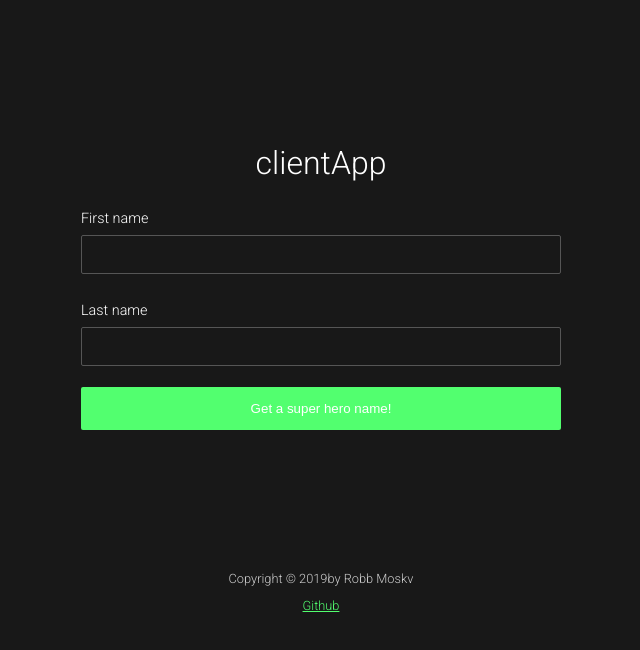
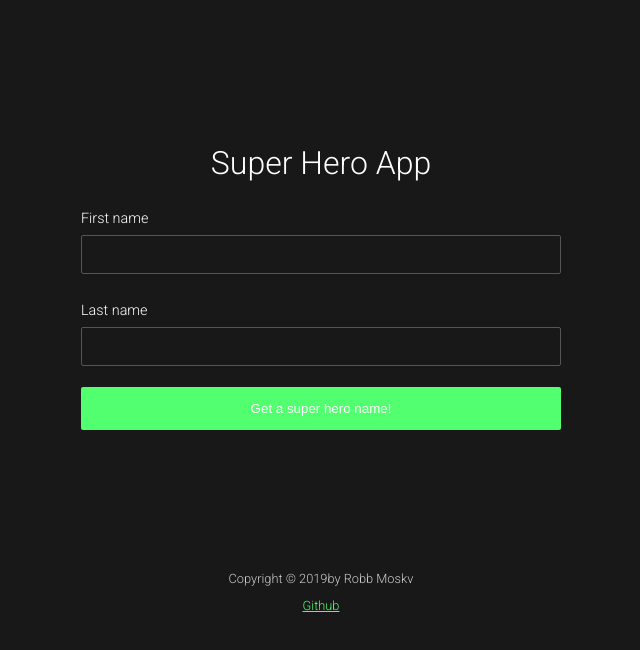
Before and after one commit to moskv08/Super-Hero-Generator, an Angular app in the folder clientApp/: page / in a window 1280 px wide. Shown: the top 650 px of the page, without its empty margins (319-959 px from the left). Built offline with nearby package versions, Linux system fonts and the light colour scheme.

Commit message:
inject HeroService

```diff
--- a/clientApp/src/app/app.component.ts
+++ b/clientApp/src/app/app.component.ts
@@ -1,4 +1,7 @@
 import { Component } from '@angular/core';
+import { HeroService } from './services/hero.service';
+import { Superhero } from './models/superhero';
+import { User } from './models/user';
 
 @Component({
   selector: 'hero-root',
@@ -6,5 +9,12 @@ import { Component } from '@angular/core';
   styleUrls: ['./app.component.css']
 })
 export class AppComponent {
-  title = 'clientApp';
+  title = 'Super Hero App';
+  superHero: Superhero;
+
+  constructor(private heroservice: HeroService) { }
+
+  getHeroName(user: User) {
+    this.superHero = this.heroservice.getSuperHeroName(user);
+  }
 }
```
